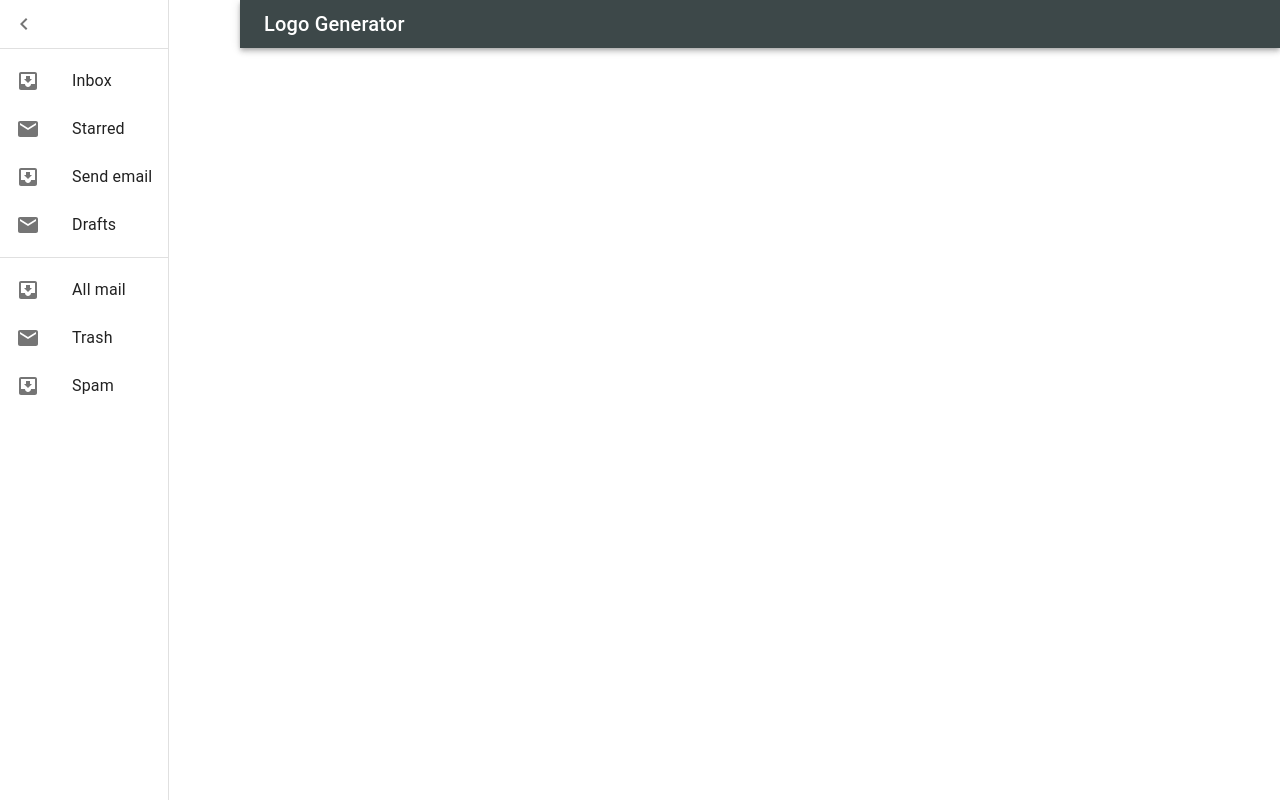
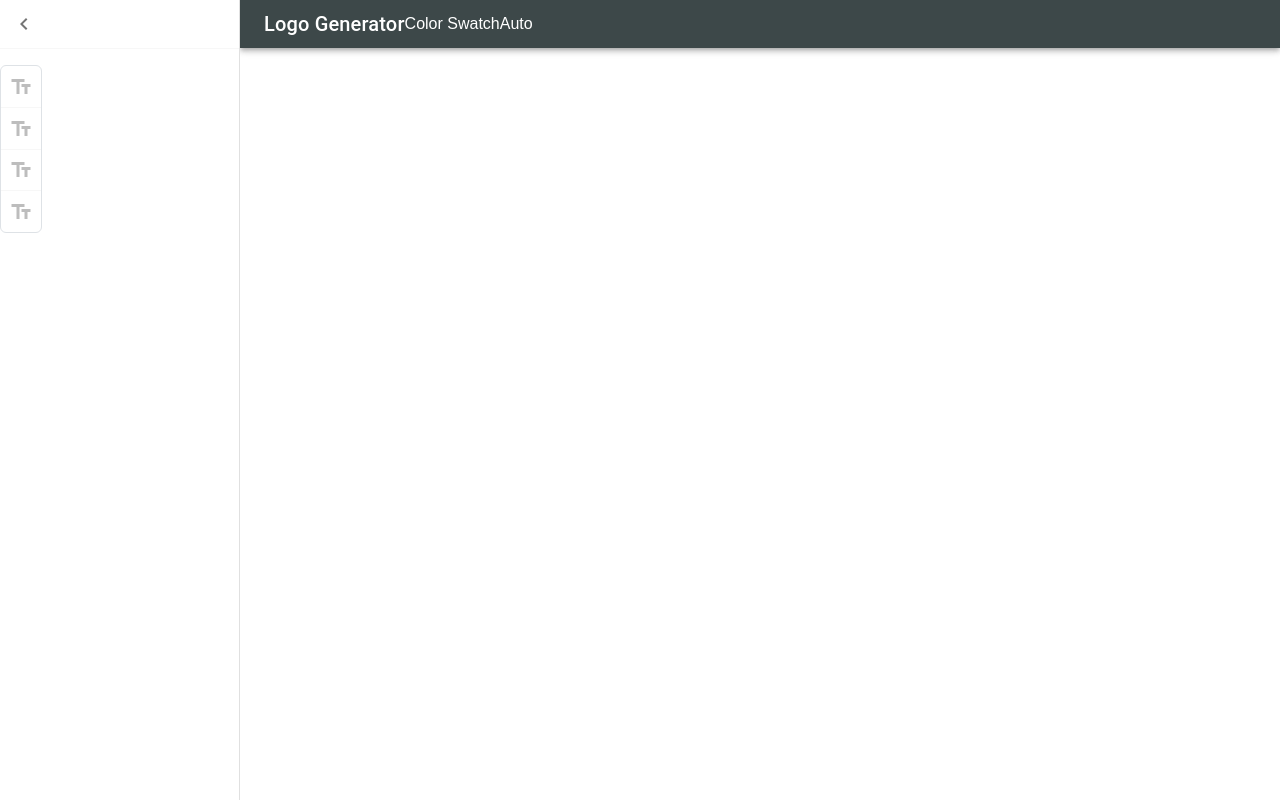
Before and after one commit to humzaahmad906/logo-generator, a React (Create React App) app: page / in a window 1280 px wide. Built offline with nearby package versions, Linux system fonts and the light colour scheme.

Commit message:
change icons in drawer

```diff
--- a/src/Components/UI/appbar.js
+++ b/src/Components/UI/appbar.js
@@ -18,7 +18,6 @@ export default function NavBar(props){
               duration: theme.transitions.duration.leavingScreen,
             }),
           },
-        shifting:`calc(100% - ${drawerWidth}px)`,
         appBarShift: {
             width: `calc(100% - ${drawerWidth}px)`,
             marginLeft: drawerWidth,
@@ -30,7 +29,6 @@ export default function NavBar(props){
     }));
     const classes = useStyles();
     const theme = useTheme();
-    console.log(classes.shifting)
 
     return (
         <AppBar
@@ -47,9 +45,15 @@ export default function NavBar(props){
              onClick={()=>{props.openDrawer()}}>
                 <MenuIcon />
             </IconButton>)}
-            <Typography variant="h6" color="inherit">
-                Logo Generator
-            </Typography>
+            <div className={'d-flex my-auto'}>
+              <Typography variant="h6" color="inherit">
+                  Logo Generator
+              </Typography>
+              <div className={"ml-3"}></div>
+              <div variant="h6" className={"ml-3 mt-1"}>Color Swatch</div>
+              <div className={"ml-3 mt-1"}>Auto</div>
+            </div>
+
             </Toolbar>
         </AppBar>
     )
--- a/src/Components/UI/sidebar.js
+++ b/src/Components/UI/sidebar.js
@@ -1,6 +1,7 @@
 
 import React from 'react';
 import clsx from 'clsx';
+import TextFieldsIcon from '@material-ui/icons/TextFields';
 import { makeStyles, useTheme } from '@material-ui/core/styles';
 import Drawer from '@material-ui/core/Drawer';
 import AppBar from '@material-ui/core/AppBar';
@@ -23,6 +24,9 @@ const useStyles = makeStyles((theme) => ({
     root: {
       display: 'flex',
     },
+    drawerPaper: {
+        width: drawerWidth,
+    },
     drawer: {
         width: drawerWidth,
         flexShrink: 0,
@@ -35,30 +39,38 @@ export default function SideBar(props){
          style={{background:"#3d4849"}}
          className={classes.drawer}
          variant="persistent"
-         anchor="left">
+         anchor="left"
+         classes={{
+            paper: classes.drawerPaper,
+          }}>
             <div>
                 <IconButton onClick={()=>{props.closeDrawer()}}>
                     <ChevronLeftIcon />
                 </IconButton>
             </div>
             <Divider />
-            <List>
-            {['Inbox', 'Starred', 'Send email', 'Drafts'].map((text, index) => (
-                <ListItem button key={text}>
-                <ListItemIcon>{index % 2 === 0 ? <InboxIcon /> : <MailIcon />}</ListItemIcon>
-                <ListItemText primary={text} />
-                </ListItem>
-            ))}
-            </List>
-            <Divider />
-            <List>
-            {['All mail', 'Trash', 'Spam'].map((text, index) => (
-                <ListItem button key={text}>
-                <ListItemIcon>{index % 2 === 0 ? <InboxIcon /> : <MailIcon />}</ListItemIcon>
-                <ListItemText primary={text} />
-                </ListItem>
-            ))}
-            </List>
+            <div className={"d-flex justify-content-between"}>
+                <div className={"border rounded ml-3 mt-3"}>
+                    <div className={"m-2"}>
+                        <TextFieldsIcon color="disabled"/>
+                    </div>
+                    <Divider/>
+                    <div className={"m-2"}>
+                        <TextFieldsIcon color="disabled"/>
+                    </div>
+                    <Divider/>
+                    <div className={"m-2"}>
+                        <TextFieldsIcon color="disabled"/>
+                    </div>
+                    <Divider/>
+                    <div className={"m-2"}>
+                        <TextFieldsIcon color="disabled"/>
+                    </div>
+                </div>
+                <div>
+
+                </div>
+            </div>
         </Drawer>
     )
 }
--- a/src/index.js
+++ b/src/index.js
@@ -1,3 +1,7 @@
+import 'bootstrap/dist/css/bootstrap.min.css';
+import $ from 'jquery';
+import Popper from 'popper.js';
+import 'bootstrap/dist/js/bootstrap.bundle.min';
 import React from 'react';
 import ReactDOM from 'react-dom';
 import App from './App';
```
Also changed, not shown: src/Components/UI/helper/icon.js (added, +8 -0 lines).
